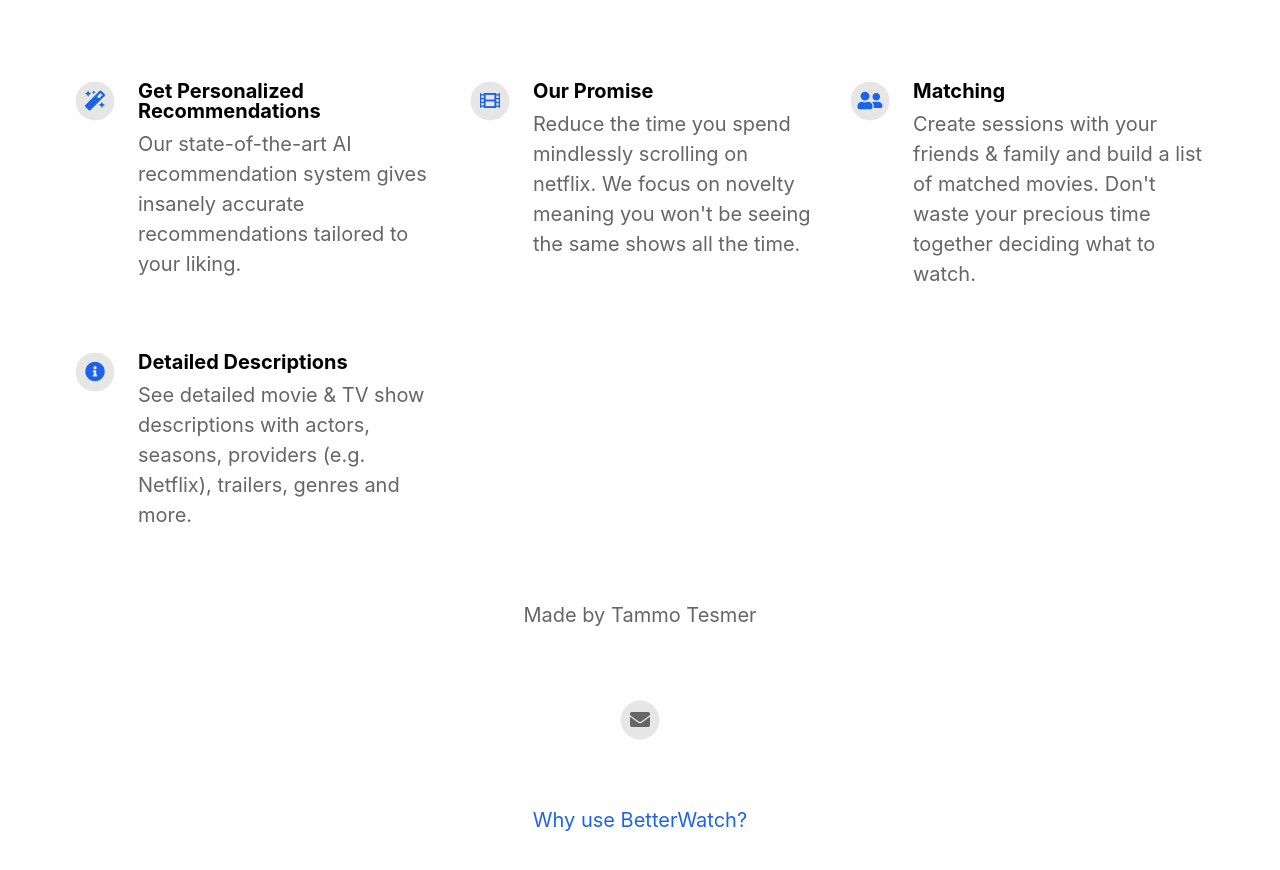
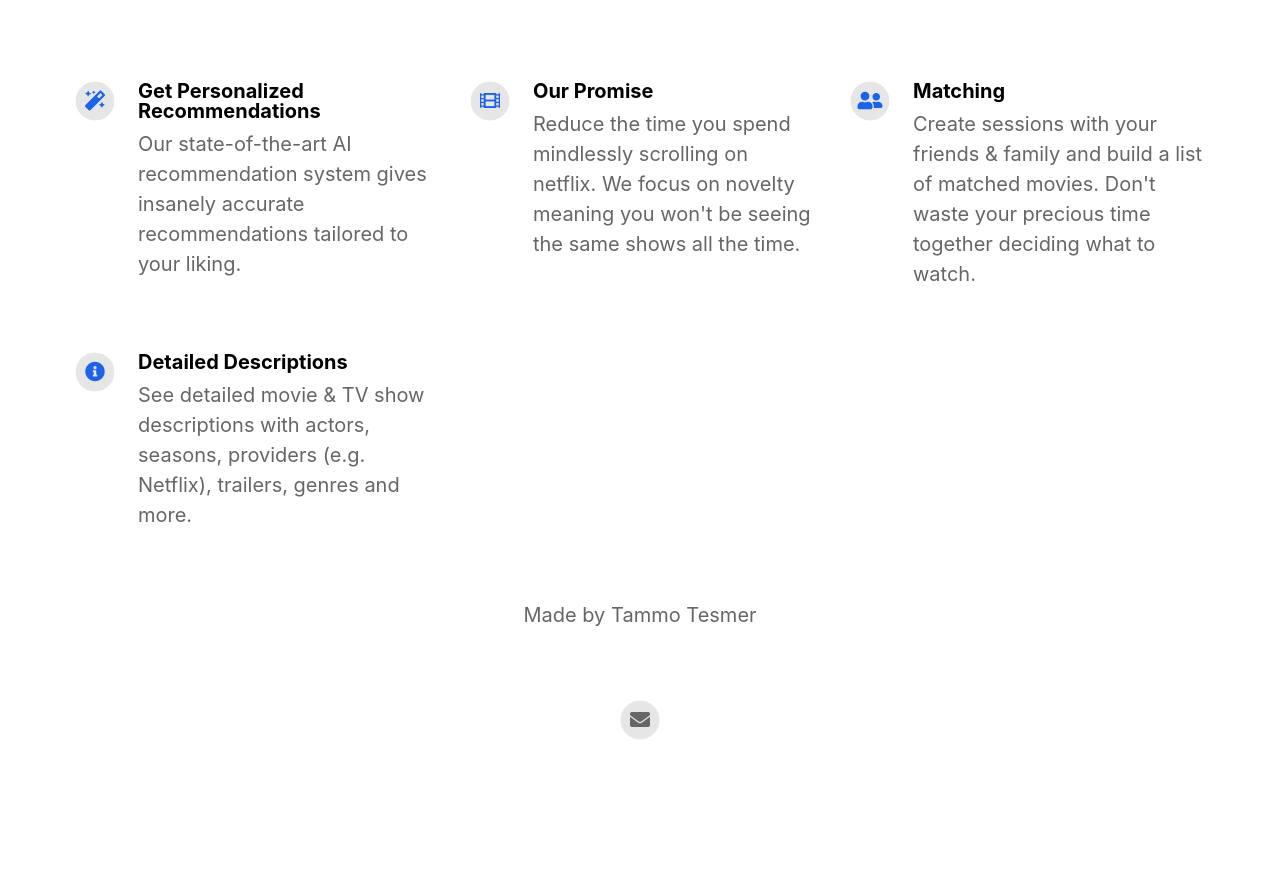
Before and after one commit to WhateverHappns/BetterWatch, a Jekyll site: the page built from index.html, in a window 1280 px wide and 900 px high, scrolled down 1003 px. Shown: the top 870 px of the window. Built offline with Jekyll 4.4.1, drawn with Linux system fonts in a browser that asks for light colours; nearby versions of some CDN libraries; after the commit the page ends 1813 px from its top, so only the background shows below that.

Commit message:
Update footer.html

```diff
--- a/_includes/footer.html
+++ b/_includes/footer.html
@@ -42,7 +42,7 @@
 
 	</div>
 	<div class="footerLinks">
-		{% for page in site.pages %}
+		{% for page in site.pagesfooter %}
 			<a href="{{ page.url | relative_url }}" target="_self">{{ page.title }}</a>
 		{% endfor %}
 		{% if site.presskit_download_link %}
```
